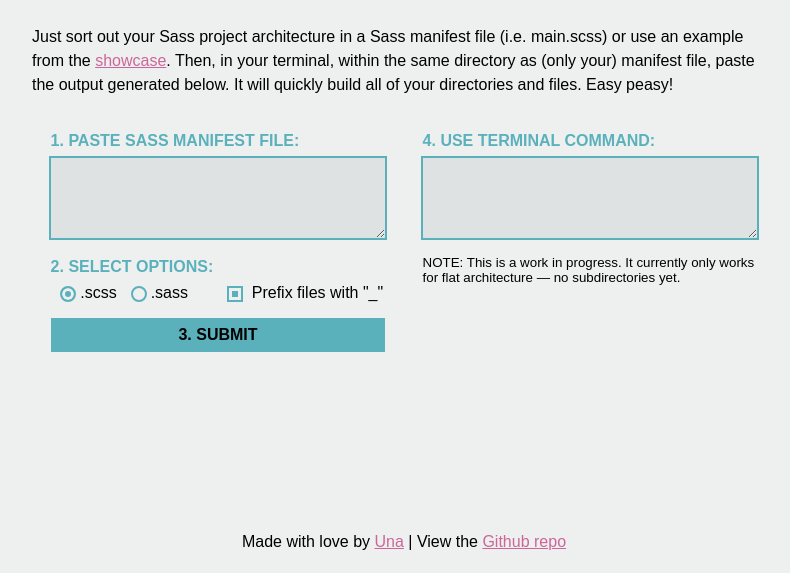
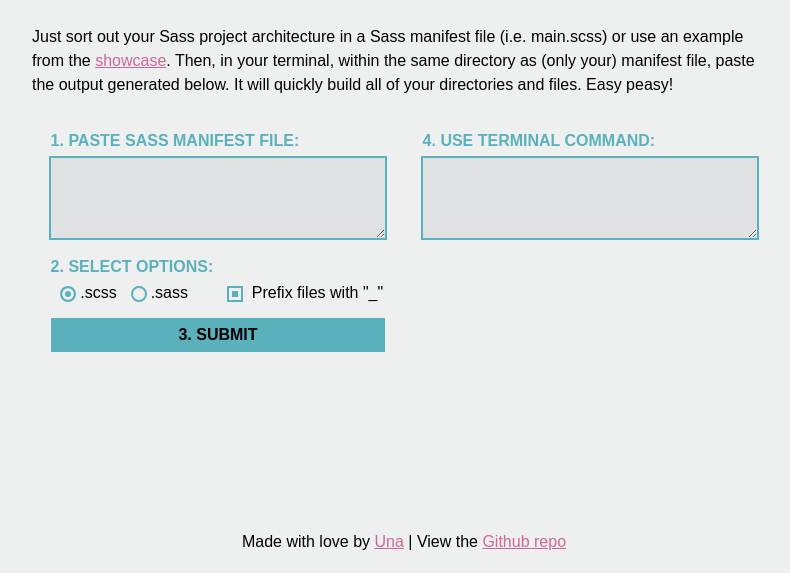
Before and after one commit to una/sass-director, a plain HTML site: page index.html in a window 1280 px wide. Shown: the part 227-800 px from the top of the page, without its empty margins (236-1026 px from the left). Drawn offline with Linux system fonts and the light colour scheme; a web font is replaced by a local one.

Commit message:
removed notice bc subdirs work now :+1:

```diff
--- a/index.html
+++ b/index.html
@@ -36,9 +36,6 @@
   <div class="half">
     <label for="output-text">4. Use terminal command:</label>
     <textarea id="output-text" type="textfield" name="output-text"></textarea>
-    <small class="notice">
-      NOTE: This is a work in progress. It currently only works for flat architecture &mdash; no subdirectories yet.
-    </small>
   </div>
 
   <div class="clear"></div>
```
